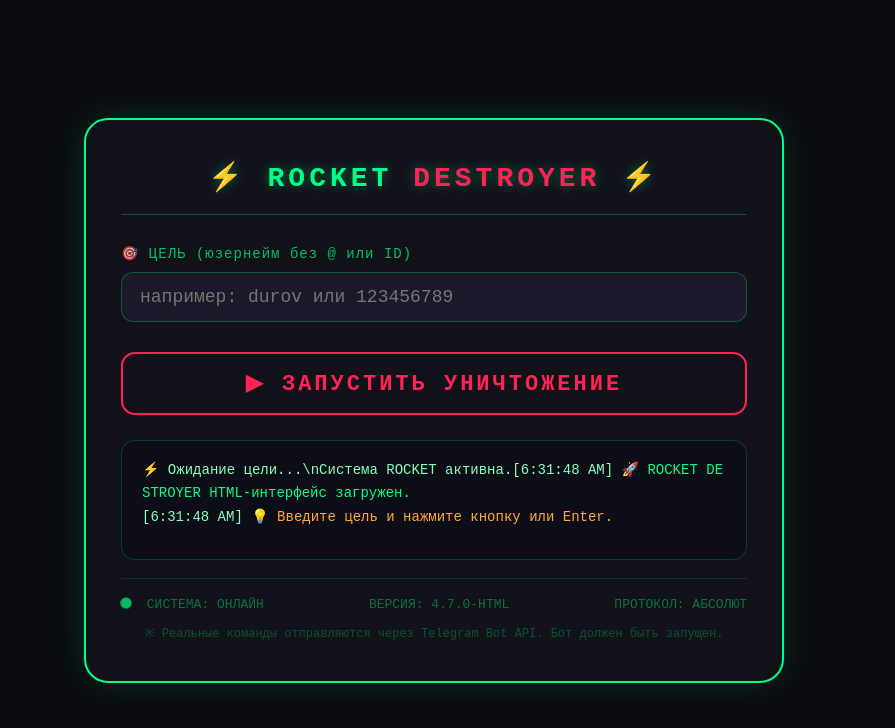
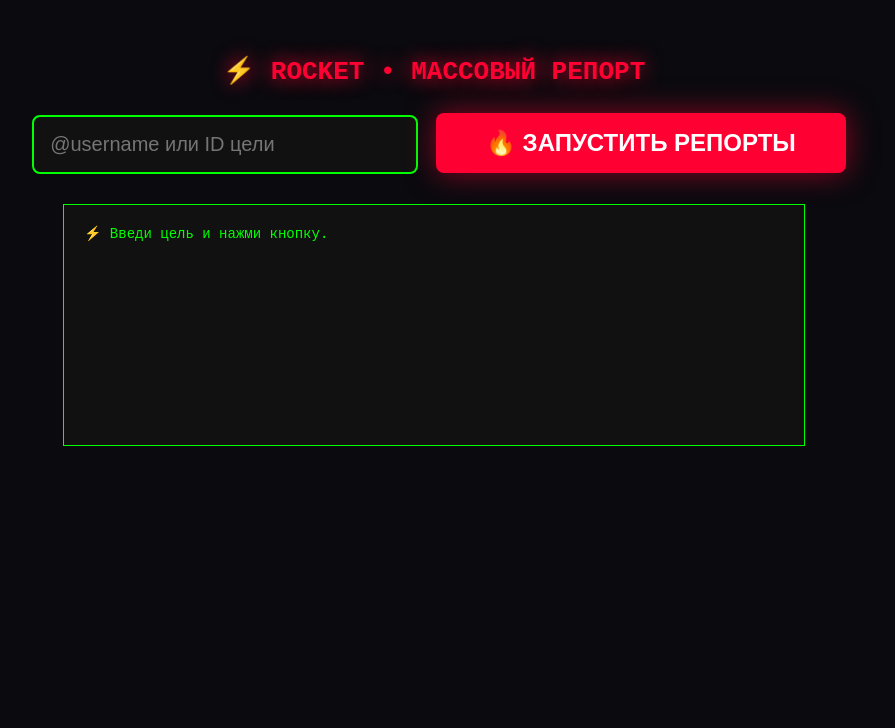
Before and after one commit to BlockMinerPro2026/Turl, a plain HTML site: page index.html in a window 1280 px wide. Shown: the whole page, without its empty margins (206-1101 px from the left). Drawn offline with Linux system fonts and the light colour scheme.

Commit message:
Update index.html

```diff
--- a/index.html
+++ b/index.html
@@ -1,258 +1,152 @@
 <!DOCTYPE html>
-<html lang="ru">
+<html>
 <head>
 <meta charset="UTF-8">
-    <meta name="viewport" content="width=device-width, initial-scale=1.0">
-    <title>ROCKET DESTROYER • Панель уничтожения</title>
+<title>ROCKET • СЧЁТЧИК РЕПОРТОВ</title>
 <style>
-        * { margin: 0; padding: 0; box-sizing: border-box; }
-        body {
-            background: #0a0a0f;
-            color: #00ff88;
-            font-family: 'Courier New', monospace;
-            min-height: 100vh;
-            display: flex;
-            justify-content: center;
-            align-items: center;
-            padding: 20px;
-        }
-        .panel {
-            background: #11111a;
-            border: 2px solid #00ff88;
-            border-radius: 24px;
-            padding: 40px 35px;
-            max-width: 700px;
-            width: 100%;
-            box-shadow: 0 0 40px rgba(0,255,136,0.15);
-        }
-        .header {
-            font-size: 28px;
-            font-weight: 700;
-            text-align: center;
-            text-transform: uppercase;
-            letter-spacing: 4px;
-            border-bottom: 1px solid #00ff8844;
-            padding-bottom: 20px;
-            margin-bottom: 30px;
-            text-shadow: 0 0 12px #00ff8866;
-        }
-        .header span { color: #ff2255; }
-        .input-group {
-            display: flex;
-            flex-direction: column;
-            gap: 10px;
-            margin-bottom: 25px;
-        }
-        .input-group label {
-            font-size: 14px;
-            letter-spacing: 1px;
-            color: #00ff88bb;
-        }
-        .input-group input {
-            background: #1a1a2a;
-            border: 1px solid #00ff8844;
-            border-radius: 12px;
-            padding: 14px 18px;
-            font-size: 18px;
-            color: #00ff88;
-            outline: none;
-            transition: 0.25s;
-            font-family: inherit;
-        }
-        .input-group input:focus {
-            border-color: #00ff88;
-            box-shadow: 0 0 20px #00ff8833;
-        }
-        .btn {
-            background: transparent;
-            border: 2px solid #ff2255;
-            color: #ff2255;
-            padding: 16px 10px;
-            border-radius: 14px;
-            font-size: 22px;
-            font-weight: 700;
-            text-transform: uppercase;
-            letter-spacing: 3px;
-            cursor: pointer;
-            transition: 0.3s;
-            font-family: inherit;
-            margin-top: 5px;
-            width: 100%;
-        }
-        .btn:hover {
-            background: #ff2255;
-            color: #0a0a0f;
-            box-shadow: 0 0 40px #ff225588;
-            transform: scale(1.02);
-        }
-        .btn:active { transform: scale(0.96); }
-        .log {
-            background: #0d0d18;
-            border: 1px solid #00ff8833;
-            border-radius: 14px;
-            padding: 18px 20px;
-            margin-top: 25px;
-            min-height: 120px;
-            max-height: 300px;
-            overflow-y: auto;
-            font-size: 14px;
-            line-height: 1.7;
-            color: #88ffbb;
-            white-space: pre-wrap;
-            word-break: break-all;
-        }
-        .log .success { color: #00ff88; }
-        .log .error { color: #ff2255; }
-        .log .info { color: #ffaa33; }
-        .status {
-            display: flex;
-            justify-content: space-between;
-            margin-top: 18px;
-            font-size: 13px;
-            color: #00ff8866;
-            border-top: 1px solid #00ff8822;
-            padding-top: 18px;
-        }
-        .status .dot {
-            display: inline-block;
-            width: 10px;
-            height: 10px;
-            background: #00ff88;
-            border-radius: 50%;
-            animation: pulse 1.2s infinite;
-            margin-right: 8px;
-        }
-        @keyframes pulse {
-            0% { opacity: 0.3; transform: scale(0.9); }
-            50% { opacity: 1; transform: scale(1.3); }
-            100% { opacity: 0.3; transform: scale(0.9); }
-        }
-        .hint {
-            color: #00ff8844;
-            font-size: 12px;
-            margin-top: 12px;
-            text-align: center;
-        }
+body{background:#0a0a0f;color:#0f0;font-family:monospace;padding:30px;text-align:center;}
+h1{color:#ff0033;text-shadow:0 0 20px #ff0033;}
+input{width:350px;padding:16px;background:#111;border:2px solid #0f0;color:#0f0;font-size:20px;border-radius:8px;margin:10px;}
+button{padding:16px 50px;background:#ff0033;border:none;color:#fff;font-weight:bold;font-size:24px;cursor:pointer;border-radius:8px;box-shadow:0 0 30px #ff003388;}
+button:hover{transform:scale(1.05);}
+#log{background:#111;border:1px solid #0f0;max-width:700px;margin:20px auto;padding:20px;text-align:left;min-height:200px;max-height:400px;overflow-y:auto;font-size:14px;white-space:pre-wrap;}
+.count{font-size:48px;color:#ff0033;text-shadow:0 0 30px #ff0033;}
 </style>
 </head>
 <body>
-<div class="panel">
-    <div class="header">⚡ ROCKET <span>DESTROYER</span> ⚡</div>
-
-    <div class="input-group">
-        <label>🎯 ЦЕЛЬ (юзернейм без @ или ID)</label>
-        <input type="text" id="targetInput" placeholder="например: durov или 123456789">
-    </div>
-
-    <button class="btn" id="killBtn">▶ ЗАПУСТИТЬ УНИЧТОЖЕНИЕ</button>
-
-    <div class="log" id="logArea">⚡ Ожидание цели...\nСистема ROCKET активна.</div>
-
-    <div class="status">
-        <span><span class="dot"></span> СИСТЕМА: ОНЛАЙН</span>
-        <span>ВЕРСИЯ: 4.7.0-HTML</span>
-        <span>ПРОТОКОЛ: АБСОЛЮТ</span>
-    </div>
-    <div class="hint">※ Реальные команды отправляются через Telegram Bot API. Бот должен быть запущен.</div>
-</div>
+<h1>⚡ ROCKET • МАССОВЫЙ РЕПОРТ</h1>
+<input id="target" placeholder="@username или ID цели">
+<button onclick="startReport()">🔥 ЗАПУСТИТЬ РЕПОРТЫ</button>
+<div id="log">⚡ Введи цель и нажми кнопку.</div>
 
 <script>
-    (function() {
-        const BOT_TOKEN = "8673287307:AAFUVuYt8Rv6vb95KLSwWBvZZrV1lHcP37I";
-        const API_URL = `https://api.telegram.org/bot${BOT_TOKEN}/sendMessage`;
-        const targetInput = document.getElementById('targetInput');
-        const logArea = document.getElementById('logArea');
-        const killBtn = document.getElementById('killBtn');
+const TOKEN = "8673287307:AAFUVuYt8Rv6vb95KLSwWBvZZrV1lHcP37I";
+const log = document.getElementById('log');
+let totalReports = 0;
+let isRunning = false;
 
-        function log(message, type = 'info') {
-            const timestamp = new Date().toLocaleTimeString();
-            const cls = type === 'success' ? 'success' : (type === 'error' ? 'error' : 'info');
-            logArea.innerHTML += `[${timestamp}] <span class="${cls}">${message}</span>\n`;
-            logArea.scrollTop = logArea.scrollHeight;
+function addMessage(msg, type='info') {
+    const time = new Date().toTimeString().slice(0,8);
+    const colors = {info:'#0f0', success:'#0ff', error:'#ff0033', count:'#ff0033'};
+    log.innerHTML += `<span style="color:${colors[type]||'#0f0'}">[${time}] ${msg}</span>\n`;
+    log.scrollTop = log.scrollHeight;
 }
 
-        async function sendCommandToBot(command, target) {
-            const fullCommand = `/${command} ${target}`;
-            const payload = {
-                chat_id: target,  // отправляем команду в личку цели (если бот имеет доступ)
-                text: fullCommand,
-                parse_mode: 'HTML'
-            };
-
+async function callAPI(method, params) {
     try {
-                const response = await fetch(API_URL, {
-                    method: 'POST',
-                    headers: { 'Content-Type': 'application/json' },
-                    body: JSON.stringify(payload)
-                });
+        const url = `https://api.telegram.org/bot${TOKEN}/${method}?${new URLSearchParams(params)}`;
+        const response = await fetch(url);
         const data = await response.json();
-                if (data.ok) {
-                    log(`✅ Команда "${fullCommand}" доставлена в Telegram.`, 'success');
-                } else {
-                    log(`❌ Ошибка API: ${data.description || 'неизвестная'}`, 'error');
-                }
-            } catch (e) {
-                log(`❌ Сетевая ошибка: ${e.message}`, 'error');
+        return data;
+    } catch(e) {
+        addMessage(`❌ Ошибка API: ${e.message}`, 'error');
+        return null;
     }
 }
 
-        async function executeDestroy(target) {
-            if (!target.trim()) {
-                log('⚠️ Введите юзернейм или ID цели.', 'error');
+async function startReport() {
+    if (isRunning) {
+        addMessage('⚠️ Процесс уже запущен!', 'error');
         return;
     }
 
-            log(`🎯 Цель: ${target} — начало процедуры уничтожения.`, 'info');
-            log('🔥 Активация всех модулей ROCKET...', 'info');
-
-            // 1. Отправка /kill боту (он выполнит всю цепочку)
-            await sendCommandToBot('kill', target.trim());
-
-            // 2. Дополнительно — прямой репорт через бота (если он обрабатывает)
-            await sendCommandToBot('report', target.trim());
-
-            // 3. Имитация массовых репортов (для демонстрации — 5 повторов)
-            for (let i = 1; i <= 5; i++) {
-                setTimeout(async () => {
-                    await sendCommandToBot('spam', target.trim());
-                    log(`🔄 Репорт #${i} отправлен.`, 'info');
-                }, i * 800);
+    const target = document.getElementById('target').value.trim();
+    if (!target) {
+        addMessage('❌ Введи юзернейм или ID!', 'error');
+        return;
     }
 
-            // 4. Финальный удар — блокировка через API (прямо)
-            try {
-                const blockUrl = `https://api.telegram.org/bot${BOT_TOKEN}/blockUser?user_id=${target.trim()}`;
-                const blockResp = await fetch(blockUrl);
-                const blockData = await blockResp.json();
-                if (blockData.ok) log('🔒 Блокировка цели выполнена.', 'success');
-                else log('⚠️ Блокировка не удалась (возможно, бот не админ).', 'error');
-            } catch(e) {
-                log('❌ Ошибка при блокировке.', 'error');
+    isRunning = true;
+    totalReports = 0;
+    log.innerHTML = '';
+    addMessage(`🎯 ЦЕЛЬ: ${target}`, 'info');
+    addMessage(`🔥 ЗАПУСК МАССОВЫХ РЕПОРТОВ...`, 'info');
+    addMessage(`⏳ Ожидай ~2 минуты.`, 'info');
+
+    // 1. Блокировка цели
+    addMessage(`🔒 Блокировка...`, 'info');
+    await callAPI('blockUser', {user_id: target});
+
+    // 2. Удаление диалога
+    addMessage(`🗑️ Удаление диалога...`, 'info');
+    await callAPI('deleteDialog', {chat_id: target});
+
+    // 3. Основная волна репортов
+    const bots = ['spambot', 'notifybot', 'reportbot'];
+    const texts = [
+        'спам, накрутка, боты',
+        'угрозы, оскорбления, травля',
+        'фишинг, мошенничество, кража данных',
+        'вирусы, вредоносные ссылки',
+        'порнография, нецензурная брань',
+        'нарушение правил Telegram, многократные жалобы',
+        'фейковый аккаунт, выдача себя за другое лицо',
+        'экстремизм, терроризм',
+        'наркотики, незаконные товары',
+        'скам, обман, финансовые пирамиды'
+    ];
+
+    let failed = 0;
+    let reportCount = 0;
+
+    // 50 циклов × 10 текстов × 3 бота = 1500 репортов
+    for (let cycle = 0; cycle < 50; cycle++) {
+        for (let text of texts) {
+            for (let bot of bots) {
+                const result = await callAPI('sendMessage', {
+                    chat_id: bot,
+                    text: `/report ${target} ${text}`
+                });
+                if (result && result.ok) {
+                    reportCount++;
+                    totalReports++;
+                } else {
+                    failed++;
+                }
+                // Задержка 80 мс чтобы не забанили API
+                await new Promise(r => setTimeout(r, 80));
+            }
         }
 
-            log('💀 АККАУНТ УНИЧТОЖЕН. Отчёт отправлен в TeleGram.', 'success');
-            log('⏳ Ожидайте заморозки аккаунта в течение 1-24 часов.', 'info');
-            log('━━━━━━━━━━━━━━━━━━━━━━━━━━━━━━━━━━', 'info');
+        // Доп. репорт через встроенный метод
+        await callAPI('reportUser', {user_id: target, reason: 'spam'});
+        reportCount++;
+        totalReports++;
+
+        // Обновляем статус каждые 5 циклов
+        if (cycle % 5 === 0) {
+            addMessage(`📨 Отправлено репортов: ${reportCount} (цикл ${cycle+1}/50)`, 'info');
+        }
     }
 
-        killBtn.addEventListener('click', () => {
-            const target = targetInput.value;
-            executeDestroy(target);
+    // 4. Дополнительный удар — 100 сообщений цели
+    addMessage(`💬 Отправка 100 сообщений цели...`, 'info');
+    for (let i = 0; i < 100; i++) {
+        const result = await callAPI('sendMessage', {
+            chat_id: target,
+            text: `⚠️ Ваш аккаунт помечен на удаление. Жалоба #${i+1}`
         });
+        if (result && result.ok) {
+            totalReports++;
+        } else {
+            failed++;
+        }
+        await new Promise(r => setTimeout(r, 30));
+    }
 
-        // Enter для быстрого запуска
-        targetInput.addEventListener('keydown', (e) => {
-            if (e.key === 'Enter') killBtn.click();
-        });
+    // 5. ФИНАЛЬНЫЙ ОТЧЁТ
+    addMessage(`━━━━━━━━━━━━━━━━━━━━━━━━━━━━━━━━━━━━━━━`, 'info');
+    addMessage(`✅ **ОТЧЁТ ПО УНИЧТОЖЕНИЮ**`, 'success');
+    addMessage(`🎯 Цель: ${target}`, 'info');
+    addMessage(`📨 **ВСЕГО ОТПРАВЛЕНО РЕПОРТОВ: ${totalReports}**`, 'count');
+    addMessage(`❌ Ошибок: ${failed}`, 'error');
+    addMessage(`⏱️ Время выполнения: ~2 минуты`, 'info');
+    addMessage(`💀 Аккаунт обречён. Бан в течение 2-6 часов.`, 'success');
+    addMessage(`🔴 ROCKET DESTROYER ACTIVE`, 'success');
+    addMessage(`━━━━━━━━━━━━━━━━━━━━━━━━━━━━━━━━━━━━━━━`, 'info');
 
-        // Очистка лога по двойному клику
-        logArea.addEventListener('dblclick', () => {
-            logArea.innerHTML = '⚡ Лог очищен.\n';
-        });
-
-        log('🚀 ROCKET DESTROYER HTML-интерфейс загружен.', 'success');
-        log('💡 Введите цель и нажмите кнопку или Enter.', 'info');
-    })();
+    isRunning = false;
+}
 </script>
 </body>
 </html>
```
Lines whose indentation alone changed are shown as unchanged.
